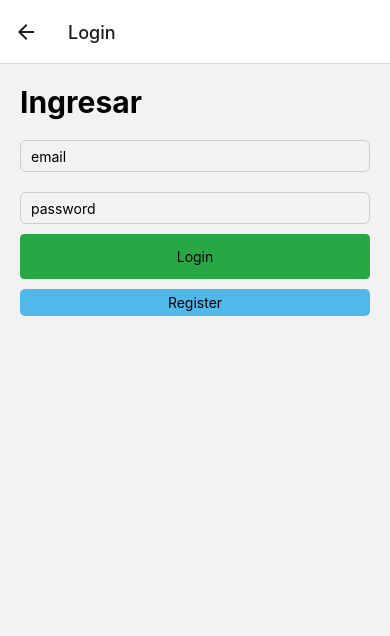
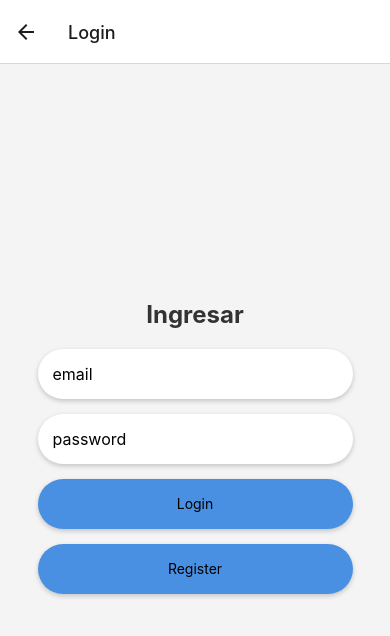
Before and after one commit to maydolensky/Progra3RN, a React Native app: screen /HomeMenu in a window 390 px wide. Shown: the top 636 px of the page. Built offline with nearby package versions, Linux system fonts and the light colour scheme; no server answers; the database is empty.

Commit message:
comienzo css para login y agrego titulo a nuevo post

```diff
--- a/src/Screens/Login.js
+++ b/src/Screens/Login.js
@@ -45,7 +45,7 @@ class Login extends Component {
           secureTextEntry={true}
           onChangeText={text => this.setState({ password: text })}
           value={this.state.password} />
-        <TouchableOpacity style={styles.boton} onPress={() => this.handleSubmit(this.state.email, this.state.password)}>
+        <TouchableOpacity style={styles.button} onPress={() => this.handleSubmit(this.state.email, this.state.password)}>
           <Text style={[styles.boton]}> Login </Text>
         </TouchableOpacity>
         {this.state.errorMSG && <Text>{this.state.errorMSG}</Text>}
@@ -58,40 +58,68 @@ class Login extends Component {
 }
 export default Login
 const styles = StyleSheet.create({
-  container:{
-    margin: 20,
+  container: {
+    flex: 1,
+    justifyContent: 'center',
+    alignItems: 'center',
+    backgroundColor: '#f4f4f4',
+    padding: 20,
   },
-  heading:{
-    fontSize: 30,
-    fontWeight:700,
-    marginBottom:10,
+  heading: {
+    fontSize: 24,
+    fontWeight: 'bold',
+    marginBottom: 20,
+    color: '#333',
   },
-  field:{
-    height: 20,
-    paddingVertical: 15,
-    paddingHorizontal: 10,
-    borderWidth: 1,
-    borderColor:'#ccc' ,
-    borderStyle: 'solid',
-    borderRadius: 6,
-    marginVertical: 10
+  profileImage: {
+    width: 100,
+    height: 100,
+    borderRadius: 50,
+    marginBottom: 20,
   },
-  boton: {
-    backgroundColor: '#28A745',
-    paddingHorizontal: 10,
-    paddingVertical: 6,
+  field: {
+    width: '90%',
+    height: 50,
+    backgroundColor: '#fff',
+    borderRadius: 25,
+    paddingHorizontal: 15,
+    fontSize: 16,
+    marginBottom: 15,
+    shadowColor: '#000',
+    shadowOffset: { width: 0, height: 2 },
+    shadowOpacity: 0.2,
+    shadowRadius: 5,
+    elevation: 5,
+  },
+  button: {
+    backgroundColor: '#4a90e2',
+    width: '90%',
+    height: 50,
+    borderRadius: 25,
+    justifyContent: 'center',
     alignItems: 'center',
-    borderRadius: 4,
-    borderWidth: 1,
-    borderStyle: 'solid',
-    borderColor: '#28A745',
-},
-  button:{
-    backgroundColor: "#51B9E9",
-    borderRadius: 5,
-    padding:5,
-    width:"100%",
-    alignItems: "center",
-    marginTop:10,
+    marginBottom: 15,
+    shadowColor: '#000',
+    shadowOffset: { width: 0, height: 2 },
+    shadowOpacity: 0.2,
+    shadowRadius: 5,
+    elevation: 5,
   },
-})
+  buttonText: {
+    color: '#fff',
+    fontSize: 16,
+    fontWeight: 'bold',
+  },
+  registerButton: {
+    marginTop: 10,
+  },
+  registerText: {
+    color: '#4a90e2',
+    fontSize: 14,
+    textDecorationLine: 'underline',
+  },
+  errorText: {
+    color: 'red',
+    marginTop: 10,
+  },
+});
--- a/src/Screens/NuevoPost.js
+++ b/src/Screens/NuevoPost.js
@@ -4,31 +4,49 @@ import { StyleSheet, TextInput, TouchableOpacity } from "react-native";
 import { auth, db } from "../firebase/config";
 
 export class NuevoPost extends Component {
-  constructor() {
-    super();
+  constructor(props) {
+    super(props);
     this.state = {
       errorMSG: "",
       mensaje: "",
+      titulo: "",
 
     };
   }
-  handleSubmit(mensaje) {
+  handleSubmit(mensaje, titulo) {
+    if(mensaje === "" || titulo === ""){
+      this.setState({errorMSG: "Todos los campos son obligatorios"})
+      return(this.state.errorMSG)
+    }else {
     db.collection("posts")
       .add({
         email: auth.currentUser.email,
         mensaje: mensaje,
+        titulo: titulo,
         likes: [],
         createdAt: Date.now(),
       })
       .then(() => {
-        this.props.navigation.navigate("HomeMenu");
+        this.setState({ mensaje: "", titulo: "", errorMSG: "" });
+        this.props.navigation.navigate("Home");
       })
       .catch((e) => console.log(e));
-  }
+  }}
   render() {
     return (
       <View style={styles.container}>
         <Text style={styles.heading}>Subi tu receta gastronómica!</Text>
+        <TextInput
+          style={styles.field}
+          keyboardType="default"
+          placeholder="Titulo de tu receta"
+          multiline={true}
+          numberOfLines={1}
+          onChangeText={(text) => this.setState({ titulo: text })}
+          value={this.state.titulo}
+
+        />
+
 
         <TextInput
           style={styles.field}
@@ -37,14 +55,16 @@ export class NuevoPost extends Component {
           multiline={true}
           numberOfLines={4}
           onChangeText={(text) => this.setState({ mensaje: text })}
-          value={this.state.bio}
+          value={this.state.mensaje}
+
         />
+        {this.state.errorMSG && <Text>{this.state.errorMSG}</Text>}
 
         <TouchableOpacity
           style={styles.boton}
           onPress={() => [
-            this.handleSubmit(this.state.mensaje),
-            this.props.navigation.navigate("HomeMenu"),
+            this.handleSubmit(this.state.mensaje, this.state.titulo),
+
           ]}
         >
           <Text style={styles.colorBoton}> Subir </Text>
```
